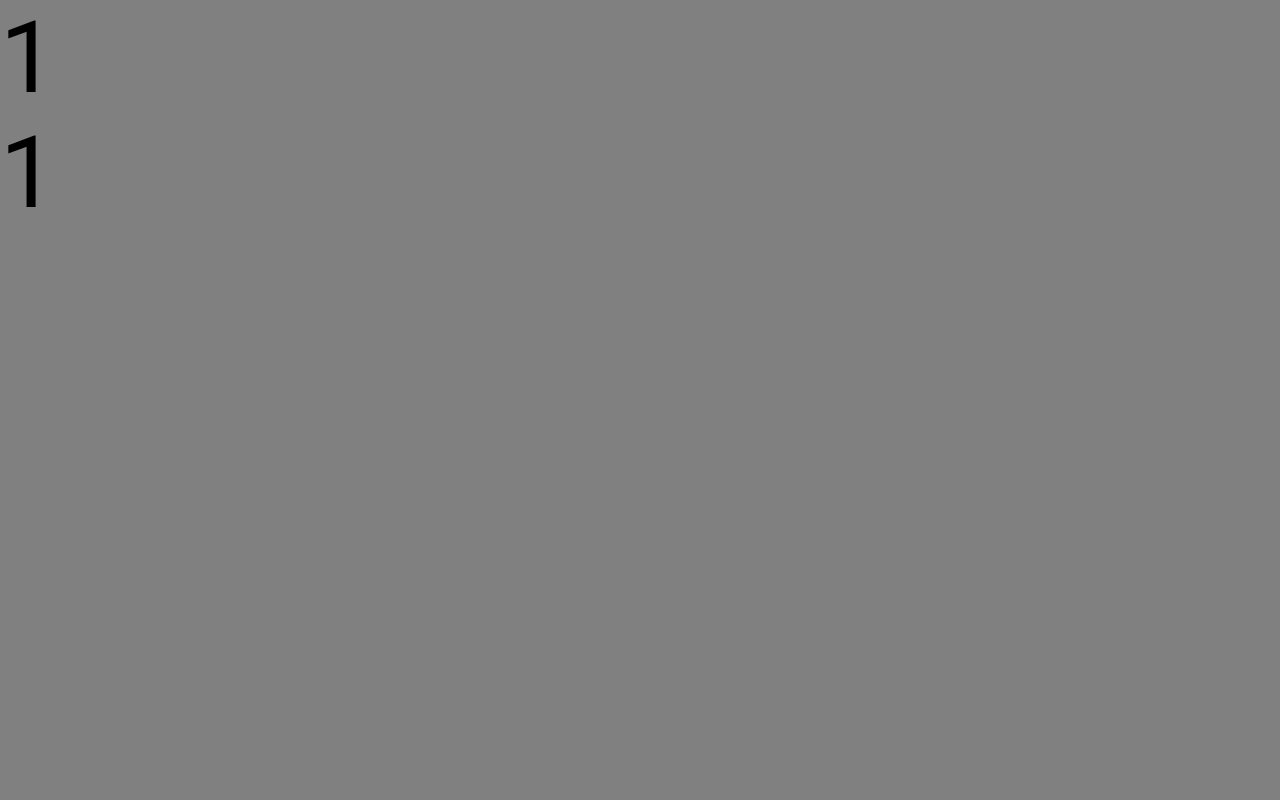
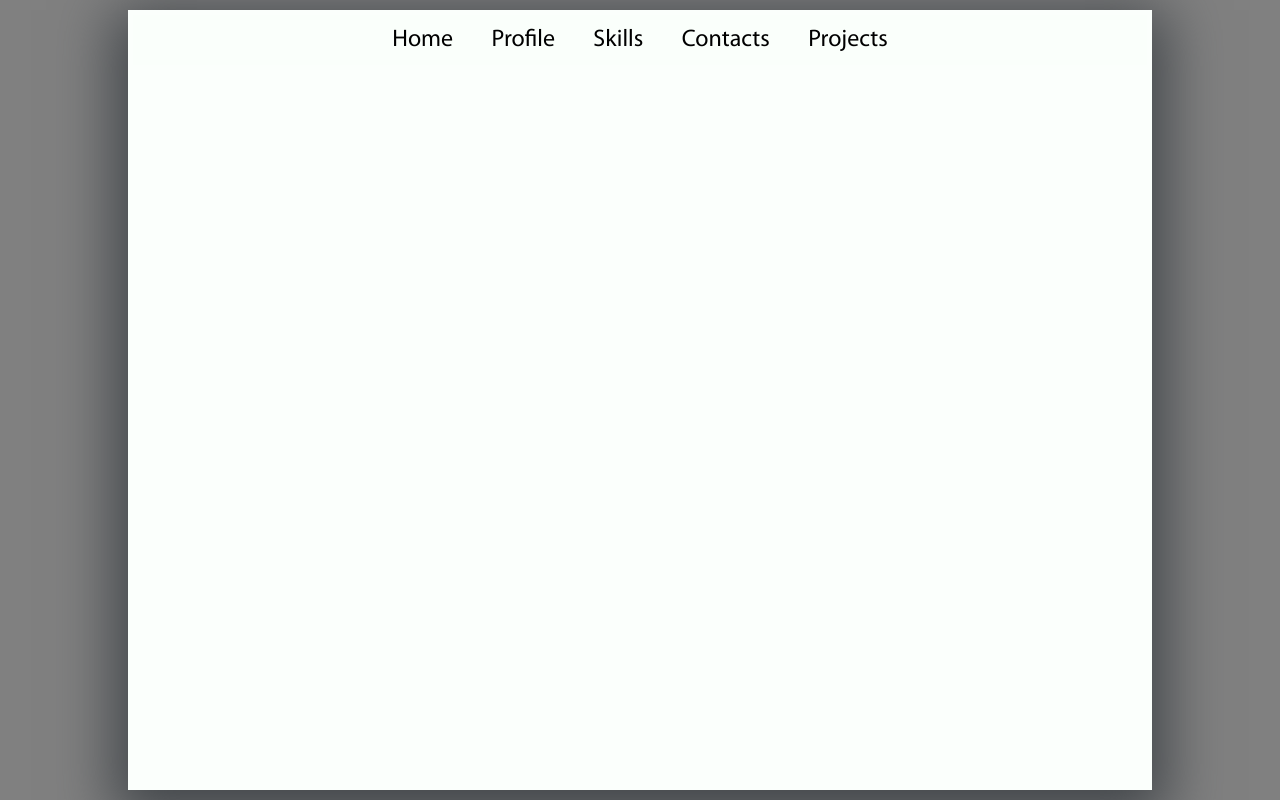
Before and after one commit to advoryan/cv, a website: page index.html in a window 1280 px wide. Drawn offline with Linux system fonts and the light colour scheme; a web font is replaced by a local one.

Commit message:
feat: create header

```diff
--- a/index.html
+++ b/index.html
@@ -9,8 +9,48 @@
     <link href="./styles/style.css" rel="stylesheet">
 </head>
 <body>
-    <div>1</div>
-    <div class="test">1</div>
+
+<div class="wrapper gray">
+    <div class="wrapper__container light shadow">
+
+        <header class="header stiky" id="home">
+            <nav class="header__nav nav nav_desktop transpearent">
+                <ul class="nav__list">
+                    <li class="nav__item">
+                        <a class="nav__url-container" href="#home">
+                            <div class="nav__url underline">Home</div>
+                        </a>
+                    </li>
+                    <li class="nav__item">
+                        <a class="nav__url-container" href="#profile">
+                            <div class="nav__url underline">Profile</div>
+                        </a>
+                    </li>
+                    <li class="nav__item">
+                        <a class="nav__url-container" href="#skills">
+                            <div class="nav__url underline">Skills</div>
+                        </a>
+                    </li>
+                    <li class="nav__item">
+                        <a class="nav__url-container" href="#contacts">
+                            <div class="nav__url underline">Contacts</div>
+                        </a>
+                    </li>
+                    <li class="nav__item">
+                        <a class="nav__url-container" href="#projecs">
+                            <div class="nav__url underline">Projects</div>
+                        </a>
+                    </li>
+                </ul>
+            </nav>
+        </header>
+
+
+
+
+
+    </div>
+</div>
 
 </body>
 </html>
--- a/sass/abstracts/_variables.scss
+++ b/sass/abstracts/_variables.scss
@@ -1,10 +1,11 @@
+/* _variables.scss */
 $wrapper-bg-color: gray;
-$bg-color: rgb(238, 232, 232);
-$main-font-family: 'Roboto', sans-serif;
-$small-font-family: 'News Cycle', sans-serif;
-// $main-font-size: 14px;
+$bg-color: rgb(251, 255, 252);
+$bg-color-transparent: rgb(251, 255, 252, 0.8);
+$orange:  rgb(201, 65, 15);
+$main-font: "Myriad Pro";
 
-$maxScreenWidth: 1280;
+$maxScreenWidth: 1024;
 $maxTabletWidth: 767;
 $maxMobileWidth: 320;
 
--- /dev/null
+++ b/sass/base/_animations.scss
@@ -0,0 +1,28 @@
+/* _animaions.scss */
+
+.underline {
+    display: flex;
+    align-items: center;
+    position: relative;
+    overflow: hidden;
+    &:after {
+        content: "";
+        position: absolute;
+        z-index: -1;
+        right: 0;
+        width: 0;
+        bottom: .5rem;
+        background: $orange;
+        height: 3px;
+        transition-property: width;
+        transition-duration: 0.5s;
+        transition-timing-function: ease-out;
+    }
+    &:hover:after,
+    &:focus:after,
+    &:active:after {
+        left: 0;
+        right: auto;
+        width: 100%;
+    }
+}
--- /dev/null
+++ b/sass/base/_reset.scss
@@ -0,0 +1,74 @@
+/* _reset.scss */
+* {
+  padding: 0;
+  margin: 0;
+  border: 0;
+}
+
+*, *:before, *:after {
+  -moz-box-sizing: border-box;
+  -webkit-box-sizing: border-box;
+  box-sizing: border-box;
+}
+
+:focus, :active {
+  outline: none;
+}
+
+a:focus, a:active {
+  outline: none;
+}
+
+nav, footer, header, aside {
+  display: block;
+}
+
+html, body {
+  height: 100%;
+  width: 100%;
+  font-size: 100%;
+  line-height: 1.5;
+  font-size: 10px;
+  -ms-text-size-adjust: 100%;
+  -moz-text-size-adjust: 100%;
+  -webkit-text-size-adjust: 100%;
+}
+
+input, button, textarea {
+  font-family: inherit;
+}
+
+input::-ms-clear {
+  display: none;
+}
+
+button {
+  cursor: pointer;
+}
+
+button::-moz-focus-inner {
+  padding: 0;
+  border: 0;
+}
+
+a, a:visited {
+  text-decoration: none;
+  color: inherit;
+}
+
+a:hover {
+  text-decoration: none;
+}
+
+ul li {
+  list-style: none;
+}
+
+img {
+  vertical-align: top;
+}
+
+h1, h2, h3, h4, h5, h6 {
+  font-size: inherit;
+  font-weight: inherit;
+}
--- a/sass/base/_typography.scss
+++ b/sass/base/_typography.scss
@@ -1 +1,30 @@
-@import url('https://fonts.googleapis.com/css2?family=News+Cycle:wght@400;700&family=Roboto:wght@400;700&display=swap');
+/* _typography.scss */
+@font-face {
+    font-family: 'Myriad Pro';
+    src: url(../../assets/fonts/MyriadPro-Regular.woff);
+    font-weight: normal;
+    font-style: normal;
+}
+
+html {
+    scroll-behavior: smooth;
+    font-family: $main-font;
+    color: black;
+}
+.gray {
+    background-color: $wrapper-bg-color;
+}
+.light {
+    background-color: $bg-color;
+}
+.shadow {
+    box-shadow: 0px 15px 55px 15px rgb(67, 71, 75);
+}
+.stiky {
+    position: fixed;
+    top: 0;
+    width: 100%;
+}
+.transpearent {
+    background-color: $bg-color-transparent;
+}
--- a/sass/layout/_flex.scss
+++ b/sass/layout/_flex.scss
@@ -1,8 +1,13 @@
-body {
-    background-color: $wrapper-bg-color;
-    font-family: $main-font-family;
-    @include adapive-font-size(100, 16);
+/* _flex.scss */
+.wrapper {
+    display: flex;
+    min-height: 100vh;
+    padding: 1rem;
+    font-size: 2.4rem;
+    &__container {
+        max-width: $maxScreenWidth + px;
+        width: 100%;
+        margin: 0 auto;
+        padding: 0.5rem;
+    }
 }
-.test {
-    font-size: 100px;
-}
--- a/sass/layout/_header.scss
+++ b/sass/layout/_header.scss
@@ -0,0 +1,31 @@
+/* _header.scss */
+.header {
+    display: flex;
+    color: black;
+    position: sticky;
+    &__nav {
+        top: 0;
+    }
+}
+
+.nav {
+    width: 100%;
+    &__list {
+        display: flex;
+        justify-content: center;
+        gap: min(3vw, 10rem);
+    }
+    &__url-container {
+        display: flex;
+        min-height: 5rem;
+     }
+    &__url {
+        color: black;
+        transition: color 0.5s ease-out;
+        &:hover, :focus, :active {
+            color: $orange;
+            transition: color 0.5s ease-out;
+        }
+    }
+
+}
--- a/sass/main.scss
+++ b/sass/main.scss
@@ -1,6 +1,12 @@
 @charset 'utf-8';
 
+// @import 'base/normalize';
+@import 'base/reset';
 @import 'abstracts/variables';
+
+@import 'base/typography';
+@import 'base/animations';
+
 // @import 'abstracts/functions';
 // @import 'abstracts/mixins';
 // @import 'abstracts/placeholders';
@@ -8,8 +14,8 @@
 // @import 'vendors/bootstrap';
 // @import 'vendors/jquery-ui';
 
+@import 'layout/flex';
 @import 'layout/footer';
-@import 'layout/flex';
 @import 'layout/header';
 @import 'layout/navigation';
 @import 'layout/sidebar';
@@ -25,7 +31,3 @@
 
 @import 'themes/theme';
 // @import 'themes/admin';
-
-@import 'base/normalize';
-// @import 'base/reset';
-@import 'base/typography';
```
Also changed, not shown: assets/fonts/MyriadPro-Black.woff (added), assets/fonts/MyriadPro-Bold.woff (added), assets/fonts/MyriadPro-Light.woff (added), assets/fonts/MyriadPro-Regular.woff (added), assets/fonts/MyriadPro-Semibold.woff (added), styles/style.css, 1 other file.
